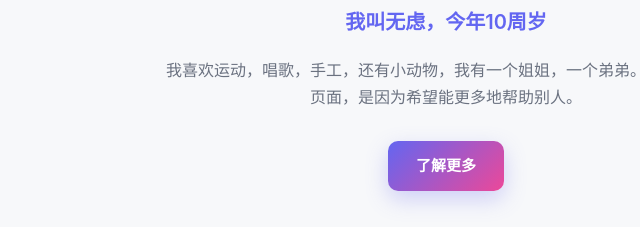
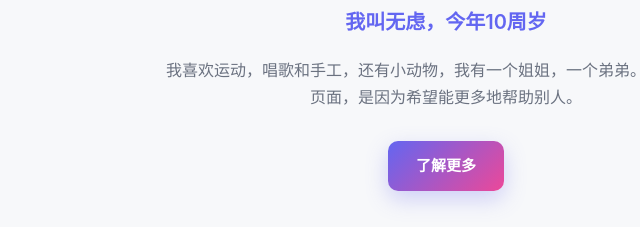
Before and after one commit to wulv2017/anna-site, a plain HTML site: page index.html in a window 1280 px wide. Shown: the part 387-614 px from the top of the page, 194-834 px from the left. Drawn offline with Linux system fonts and the light colour scheme.

Commit message:
Use 和 instead of comma after singing

```diff
--- a/index.html
+++ b/index.html
@@ -107,7 +107,7 @@
     <div class="avatar">A</div>
     <h1>你好，我是Anna</h1>
     <div class="sub">我叫无虑，今年10周岁</div>
-    <p>我喜欢运动，唱歌，手工，还有小动物，我有一个姐姐，一个弟弟。我创建这个页面，是因为希望能更多地帮助别人。</p>
+    <p>我喜欢运动，唱歌和手工，还有小动物，我有一个姐姐，一个弟弟。我创建这个页面，是因为希望能更多地帮助别人。</p>
     <a class="btn" href="#about">了解更多</a>
   </div>
 
```
